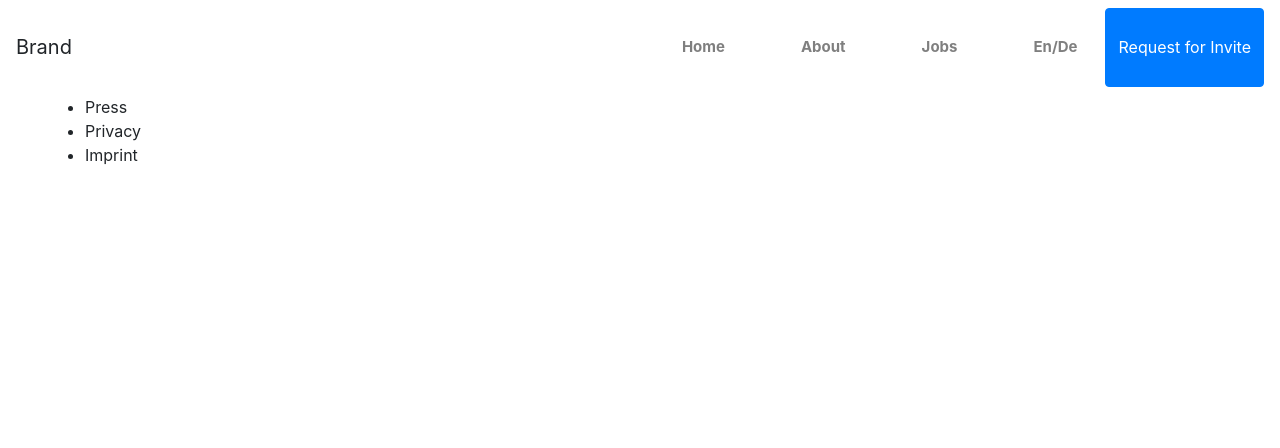
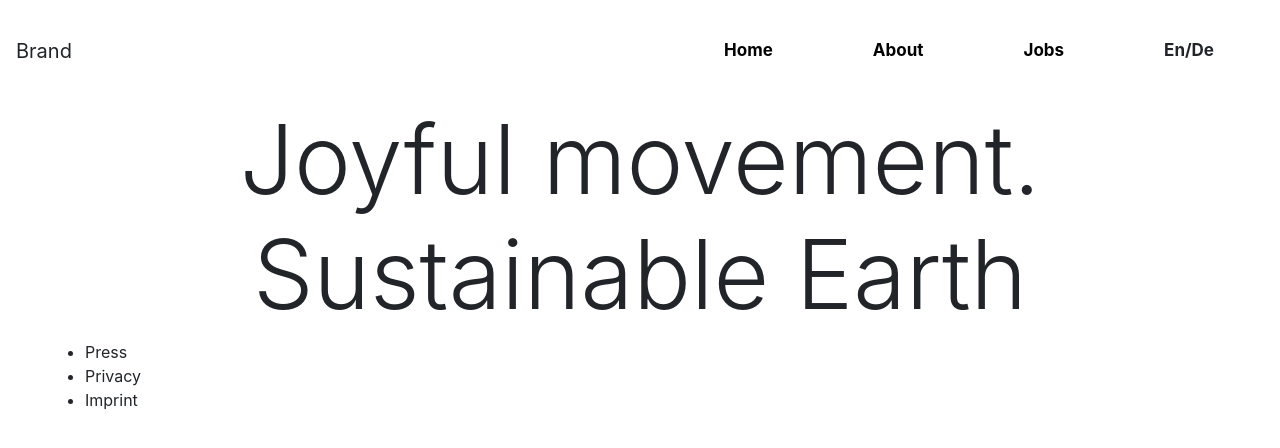
Before and after one commit to evergreen2001/vue-registration-form, a Vue app: page /about in a window 1280 px wide. Shown: the top 448 px of the page. Built offline with nearby package versions, Linux system fonts and the light colour scheme.

Commit message:
adding home component

```diff
--- a/src/App.vue
+++ b/src/App.vue
@@ -3,6 +3,7 @@
 
     <Header/>
 
+<router-view></router-view>
     <Footer/>
   </div>
 </template>
@@ -25,5 +26,5 @@ export default {
 
 <style>
 @import './assets/css/bootstrap.min.css';
-@import './assets/css/main.css'
+@import './assets/css/main.css';
 </style>
--- a/src/assets/css/main.css
+++ b/src/assets/css/main.css
@@ -7,12 +7,22 @@
 body{
     width:100%;
     background-color:#fff;
+
 }
 
 .nav-item{
     margin-left:20px;
-    padding:20px;
+    margin-right:20px;
+    padding:30px;
     text-align:center;
     font-weight:700;
-    font-size:15px;
+    font-size:17px;
 }
+
+a{
+    color:black;
+
+}
+a:hover{
+    text-decoration:none;
+}
--- a/src/components/Header/Header.vue
+++ b/src/components/Header/Header.vue
@@ -17,32 +17,46 @@
         </ul>
 
          <ul class="navbar-nav">
-            <li class="nav-item">
-                <a class="nav-link" href="#">Home<span class="sr-only">(current)</span></a>
+
+
+
+             <li class="nav-item">
+                 <router-link to="/">  Home    </router-link>         </li>
+
+
+
+
+
+    <li class="nav-item">
+   <router-link to="/about">
+About
+ </router-link>
+
+
+            </li>
+
+
+
+
+
+   <li class="nav-item">
+            <router-link to="/jobs">
+Jobs
+
+                 </router-link>
             </li>
             <li class="nav-item">
-                <a class="nav-link" href="#" tabindex="-1">
-About
 
-                </a>
+En/De
+
+
             </li>
 
-            <li class="nav-item">
-                <a class="nav-link" href="#" tabindex="-1">
-Jobs
 
-                </a>
-            </li>
-            <li class="nav-item">
-                <a class="nav-link" href="#" tabindex="-1">
-En/De
 
-                </a>
-            </li>
-
-<button class="btn btn-primary">
+<!-- <button class="btn btn-primary">
     Request for Invite
-</button>
+</button> -->
         </ul>
     </div>
 </nav>
--- a/src/components/pages/About.vue
+++ b/src/components/pages/About.vue
@@ -0,0 +1,12 @@
+<template>
+    <section class="container">
+
+        <h1 class="display-1 text-center">
+
+    Joyful movement. Sustainable Earth
+
+
+
+</h1>
+    </section>
+</template>
--- a/src/components/pages/Home.vue
+++ b/src/components/pages/Home.vue
@@ -1,7 +1,19 @@
 <template>
 
-    <h1>
-        home pagege </h1>
+
+  <section class="container">
+
+
+
+<h1 class="heading text-center">
+
+Nothing compares to the simple pleasure of a bike ride
+
+
+
+
+</h1>
+  </section>
 </template>
 
 <script>
--- a/src/components/pages/Jobs.vue
+++ b/src/components/pages/Jobs.vue
@@ -0,0 +1,6 @@
+<template>
+    <section class="container">
+
+        jobs
+    </section>
+</template>
--- a/src/main.js
+++ b/src/main.js
@@ -1,7 +1,7 @@
 import Vue from 'vue'
 import App from './App.vue'
 
-import router from "./router/index";
+import router from "./router/index.js";
 
 
 
@@ -9,5 +9,6 @@ Vue.use(router)
 Vue.config.productionTip = false
 
 new Vue({
+  router,
   render: h => h(App),
 }).$mount('#app')
```
